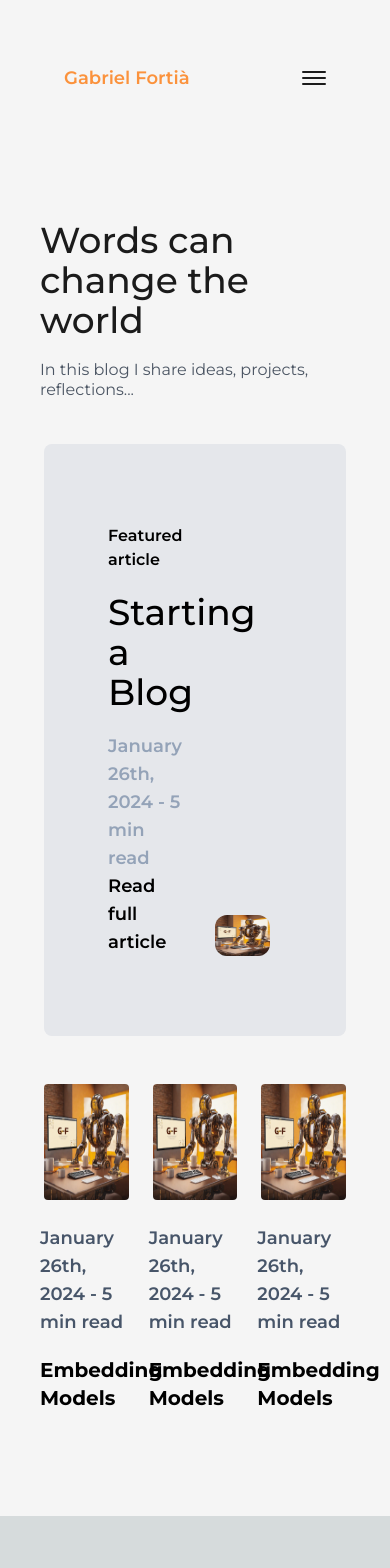
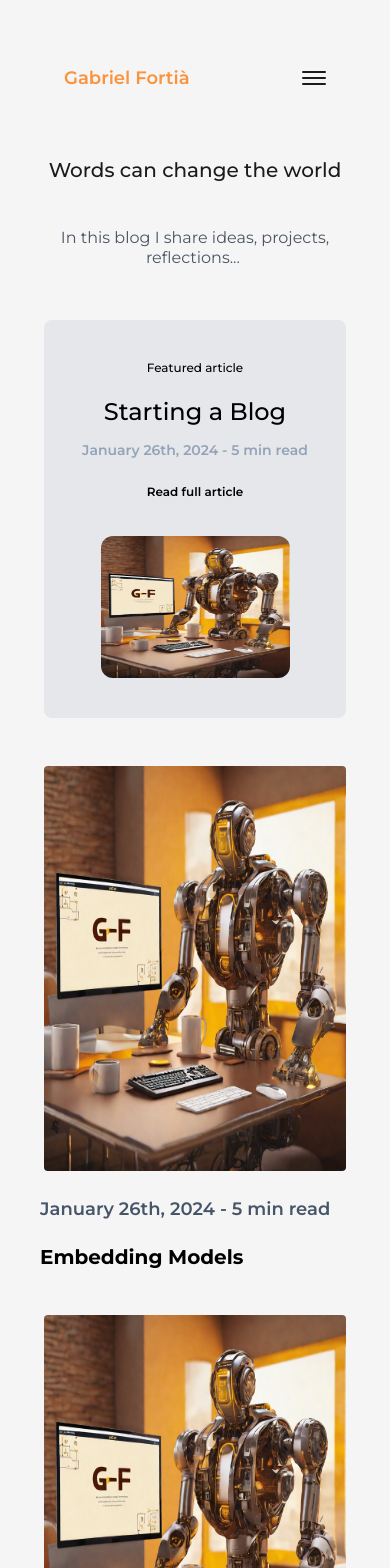
Before and after one commit to gabrix-dev/my-blog-ui, a Next.js app: page /articles in a window 390 px wide. Shown: the top 1568 px of the page. Before the commit the page ends 1516 px from the top, so only its background shows below. Built offline with nearby package versions, Linux system fonts and the light colour scheme.

Commit message:
ui first version

```diff
--- a/src/components/Article.js
+++ b/src/components/Article.js
@@ -13,7 +13,7 @@ const Article = ({ className = "" }) => {
       className={`${className} rounded-lg `}
     >
       <Image
-        className="aspect-[3/4] rounded-lg  hover:border border-amber-600 p-1"
+        className="aspect-[3/4] rounded-lg  hover:border border-secondary p-1"
         src="/images/gf_about_me.png"
         alt="G-F brand robot welcoming blog readers"
         width={0}
--- a/src/components/Featured.js
+++ b/src/components/Featured.js
@@ -11,24 +11,28 @@ const Featured = ({ className = "" }) => {
         transition: { duration: 0.4 },
       }}
       whileTap={{ scale: 0.9 }}
-      className={`${className} hover:border border-amber-600 p-1 rounded-lg`}
+      className={`${className} hover:border border-secondary p-1 rounded-lg`}
     >
       <div
-        className={` w-full bg-gray-200 rounded-lg py-20 px-16 grid grid-cols-2 gap-4 hover:cursor-pointer`}
+        className={` w-full bg-gray-200 rounded-lg lg:py-20 py-10 lg:px-16 px-4 grid lg:grid-cols-2 grid-cols-1 gap-4 hover:cursor-pointer`}
         onMouseEnter={() => setIsHovered(true)}
         onMouseLeave={() => setIsHovered(false)}
       >
-        <div className="col-span-1 flex flex-col justify-between">
+        <div className="col-span-1 flex flex-col justify-between text-center lg:text-left">
           <div>
-            <h1 className="font-semibold">Featured article</h1>
-            <h1 className="text-4xl font-medium mt-5">Starting a Blog </h1>
-            <h1 className="text-lg font-semibold text-slate-400 mt-5">
+            <h1 className="font-medium lg:text-base text-xs">
+              Featured article
+            </h1>
+            <h1 className="lg:text-4xl text-2xl font-medium mt-5">
+              Starting a Blog{" "}
+            </h1>
+            <h1 className="lg:text-lg text-sm font-semibold text-slate-400 lg:mt-5 mt-3">
               January 26th, 2024 - 5 min read
             </h1>
           </div>
           <div className="">
             <div
-              className={`font-semibold text-lg underline decoration-orange-500  ${
+              className={`font-semibold lg:text-lg text-xs underline decoration-orange-500 lg:mt-0 mt-6  ${
                 isHovered ? "underline underline-offset-2" : "no-underline"
               }`}
             >
@@ -36,7 +40,7 @@ const Featured = ({ className = "" }) => {
             </div>
           </div>
         </div>
-        <div className="flex items-end">
+        <div className="flex items-end lg:mt-0 mt-5">
           <Image
             className="aspect-[4/3] lg:aspect-[4/5] rounded-xl mx-auto"
             src="/images/gf_about_me.png"
--- a/src/pages/about.js
+++ b/src/pages/about.js
@@ -23,11 +23,11 @@ const AboutSection = ({ title, anchor = "", icon: IconComponent }) => {
       className="rounded-lg hover:shadow-lg hover:border hover:border-secondary"
     >
       <Link
-        className="flex items-center rounded-xl p-3 text-gray-600 text-xl font-semibold justify-between lg:mx-0 mx-5"
+        className="flex items-center rounded-xl p-3 text-gray-600 text-xl font-semibold"
         href={anchor}
       >
+        <IconComponent className="h-8 w-8 text-secondary mr-4" />
         <h2>{title}</h2>
-        <IconComponent className="h-8 w-8 text-secondary ml-4" />
       </Link>
     </motion.div>
   );
@@ -74,7 +74,8 @@ export default function About({ className }) {
               </p>
             </div>
           </div>
-          <div className="pt-12 lg:items-center flex lg:flex-row flex-col lg:gap-14 w-full">
+          <div className="pt-12">
+            <div className="items-center flex lg:flex-row flex-col lg:gap-14 gap-5 min-w-min">
               <AboutSection
                 title="Story"
                 anchor="#story_section"
@@ -91,6 +92,8 @@ export default function About({ className }) {
                 anchor="#facts_section"
               />
             </div>
+          </div>
+
           <StorySection />
           <ValuesSection />
           <FactsSection />
--- a/src/pages/articles.js
+++ b/src/pages/articles.js
@@ -1,3 +1,4 @@
+import AnimatedText from "@/components/AnimatedText";
 import Article from "@/components/Article";
 import Featured from "@/components/Featured";
 import Layout from "@/components/Layout";
@@ -5,18 +6,25 @@ import React from "react";
 
 const ArticlesPage = () => {
   return (
-    <Layout>
-      <h1 className="text-dark mb-4 text-4xl font-medium">
+    <Layout className="!py-0">
+      <h1 className="text-dark mb-4 lg:text-4xl text-xl lg:text-left text-center font-medium">
         Words can change the world
       </h1>
-      <div className="w-full text-gray-600 text-base sm:text-lg lg:text-4xl mt-5 leading-tight">
-        In this blog I share ideas, projects, reflections...
-      </div>
+      {/* <AnimatedText
+        className="text-dark mb-4 lg:text-4xl text-xl lg:text-left text-center font-medium"
+        text="Words Can Change The World"
+      /> */}
+
+      <AnimatedText
+        className="w-full text-gray-600 text-base text-center lg:text-left lg:text-4xl mt-5 leading-tight !font-normal"
+        text=" In this blog I share ideas, projects, reflections..."
+      />
       <Featured className="mt-10" />
       <div className="grid grid-cols-12 gap-x-4 mt-10">
-        <Article className="col-span-4 mb-10" />
-        <Article className="col-span-4 mb-10" />
-        <Article className="col-span-4 mb-10" />
+        <Article className="lg:col-span-4 col-span-12 mb-10" />
+        <Article className="lg:col-span-4 col-span-12 mb-10" />
+        <Article className="lg:col-span-4 col-span-12 mb-10" />
+        <Article className="lg:col-span-4 col-span-12 mb-10" />
       </div>
     </Layout>
   );
--- a/src/pages/index.js
+++ b/src/pages/index.js
@@ -47,16 +47,13 @@ export default function Home() {
               <div className="flex items-center lg:self-start lg:mt-2 mt-9 ">
                 <Link
                   href="/articles"
-                  target={"_blank"}
-                  className="border-solid border-2 border-transparent hover:border-secondary flex items-center bg-secondary p-2.5 px-6 rounded-lg text-lg font-semibold hover:bg-light hover:text-secondary  text-light"
-                  download={true}
+                  className="border-solid border-2 hover:shadow-lg border-transparent hover:border-secondary flex items-center bg-secondary p-2.5 px-6 rounded-lg text-lg font-semibold hover:bg-light hover:text-secondary  text-light"
                 >
                   Articles
                 </Link>
                 <Link
                   href="/about"
-                  target={"_blank"}
-                  className="ml-4 border-solid border-2 border-secondary text-secondary flex items-center p-2.5 px-6 rounded-lg text-lg font-semibold hover:bg-secondary hover:text-light"
+                  className="ml-4 border-solid border-2 hover:shadow-lg border-secondary text-secondary flex items-center p-2.5 px-6 rounded-lg text-lg font-semibold hover:bg-secondary hover:text-light"
                 >
                   About
                 </Link>
```
Lines whose indentation alone changed are shown as unchanged.
